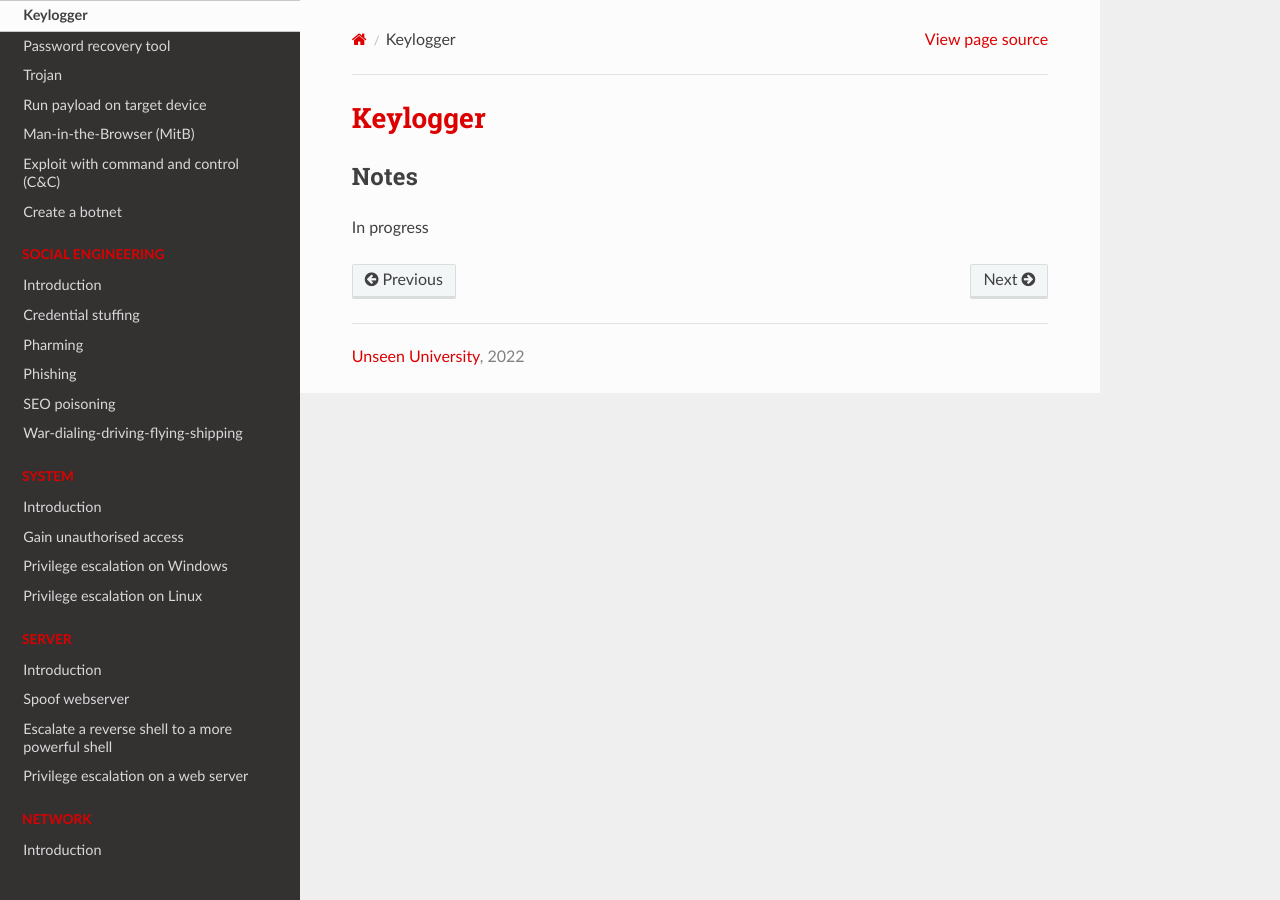
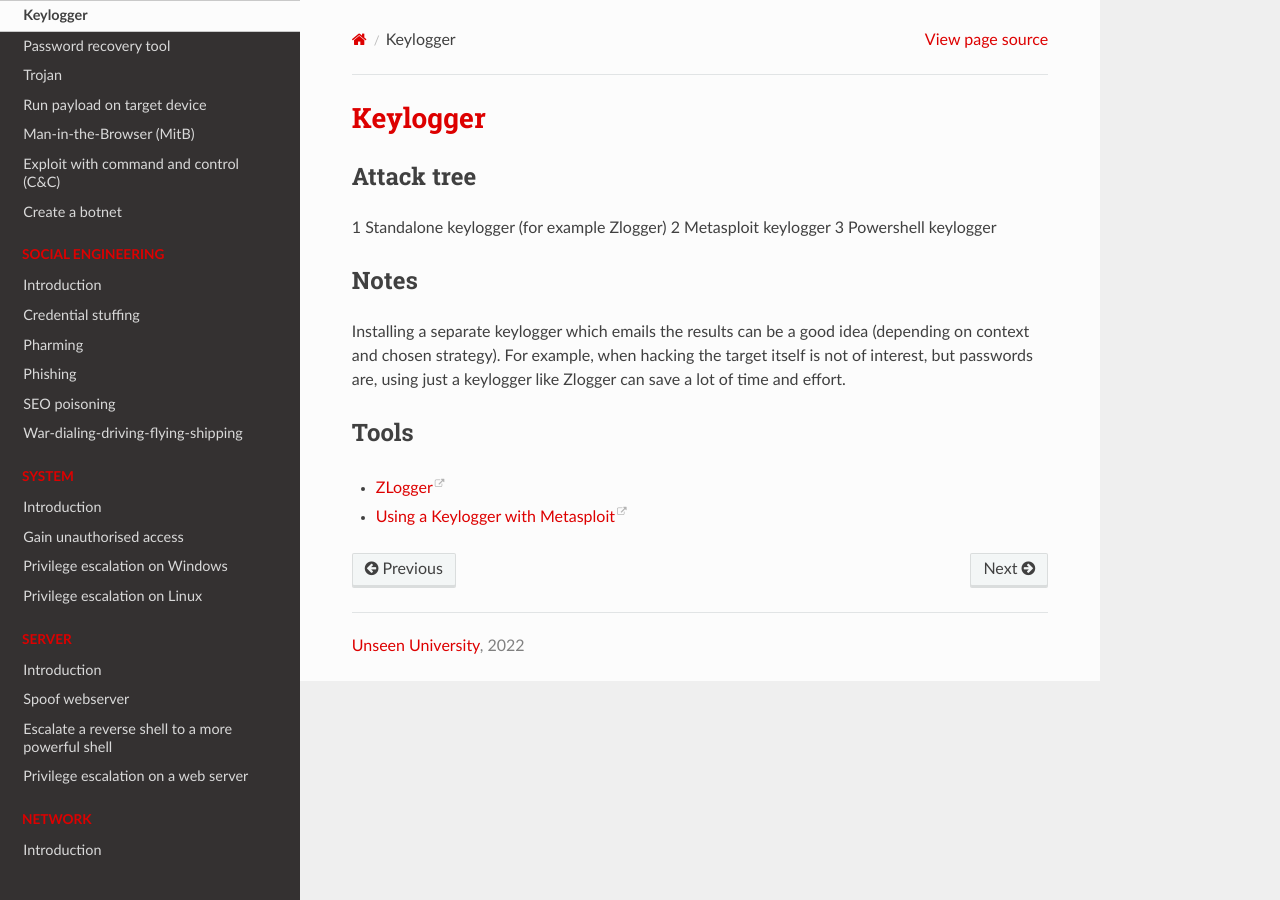
Before and after one commit to tymyrddin/red-basic, a Sphinx documentation site: the page built from source/docs/malware/Keylogger.md, in a window 1280 px wide. Built offline with Sphinx 7.4.7 and the Read the Docs theme 2.0.0, drawn with Linux system fonts in a browser that asks for light colours.

Commit message:
Payloads

```diff
--- a/source/docs/malware/Keylogger.md
+++ b/source/docs/malware/Keylogger.md
@@ -1,5 +1,18 @@
 # Keylogger
+
+## Attack tree
+
+1 Standalone keylogger (for example Zlogger)
+2 Metasploit keylogger
+3 Powershell keylogger
 
 ## Notes
 
-In progress
+Installing a separate keylogger which emails the results can be a good idea (depending on context and chosen strategy).
+For example, when hacking the target itself is not of interest, but passwords are, using just a keylogger like Zlogger
+can save a lot of time and effort.
+
+## Tools
+
+* [ZLogger](https://github.com/z00z/ZLogger)
+* [Using a Keylogger with Metasploit](https://www.offensive-security.com/metasploit-unleashed/Keylogging/)
```
Also changed, not shown: source/docs/malware/C2.md (+2 -1 lines).
